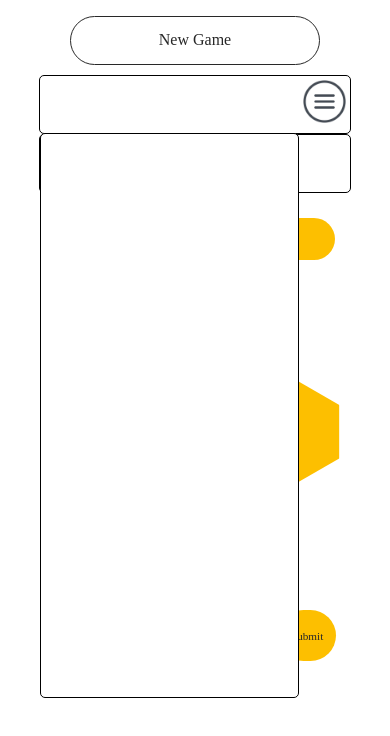
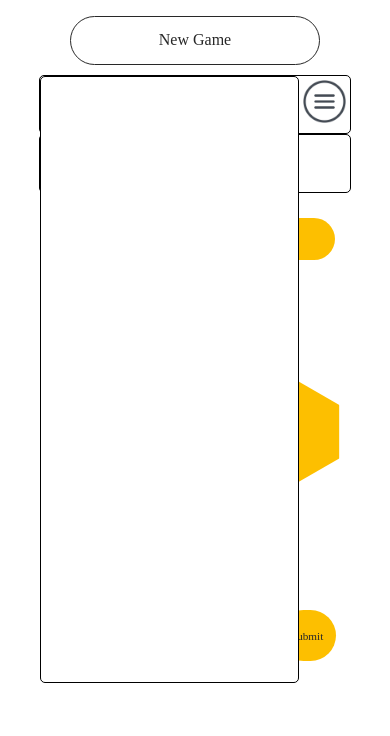
Before and after one commit to smitham50/spelling_bee, a website: page index.html in a window 390 px wide. Both pictures are taken after a click on the picture 324 px from the left and 101 px from the top of the page. Drawn offline with Linux system fonts and the light colour scheme; no server answers; a web font is replaced by a local one.

Commit message:
repositioned dropdown list

```diff
--- a/mobile.css
+++ b/mobile.css
@@ -94,14 +94,12 @@ ul#found-words {
 
 ul#found-words.expand {
   width: 90%;
-  height: 67vh;
+  height: 72vh;
   display: flex;
   flex-direction: column;
   flex-wrap: wrap;
   justify-content: center;
   overflow-x: auto;
-  position: relative;
-  top: 100%;
   background-color: #fff;
   border-radius: 5px;
   border: solid 1px;
@@ -116,7 +114,6 @@ ul#found-words li {
 img#expand {
   height: 90%;
   width: auto;
-  position: relative;
 }
 
 /* right side of page */
```
